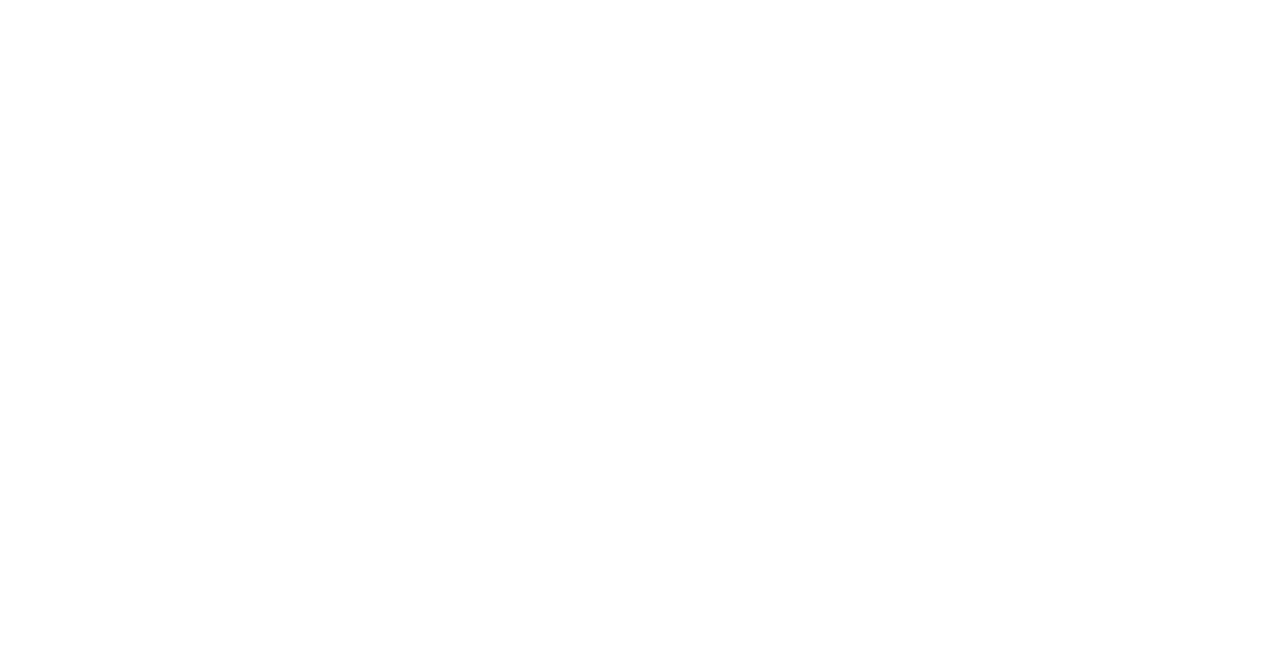
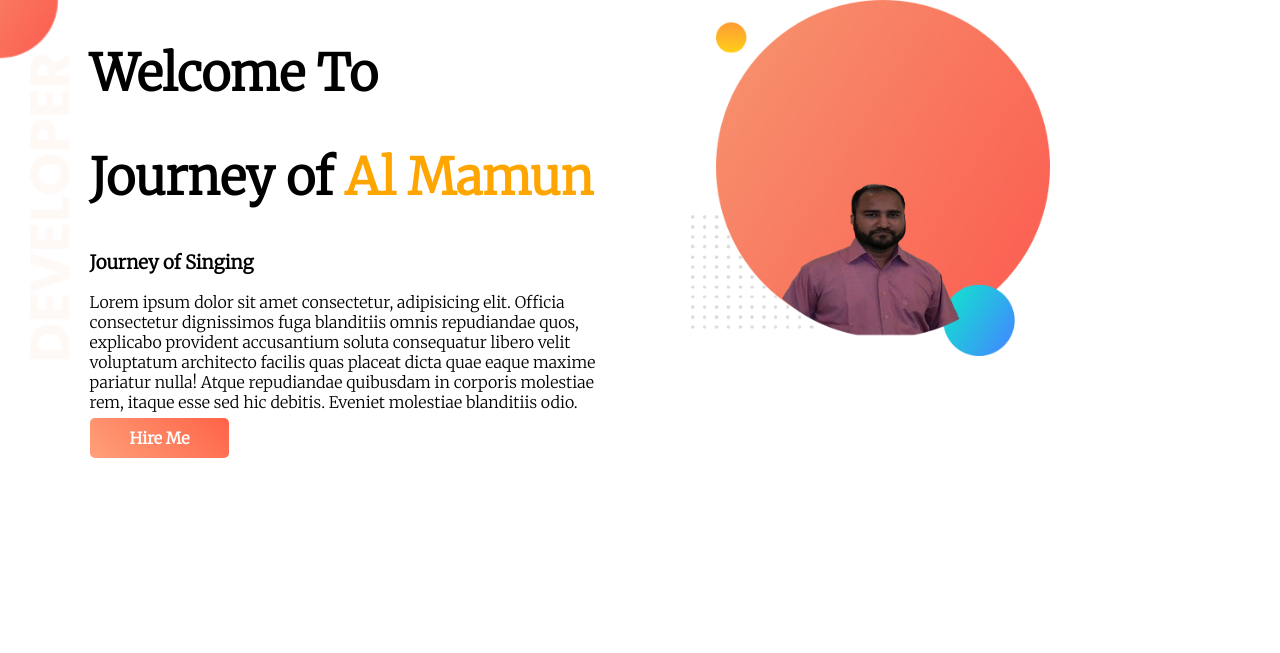
Before and after one commit to mgamamunbd/developer-portfolio, a plain HTML site: page index.html in a window 1280 px wide. Drawn offline with Linux system fonts and the light colour scheme.

Commit message:
top-banner

```diff
--- a/index.html
+++ b/index.html
@@ -5,7 +5,40 @@
     <meta http-equiv="X-UA-Compatible" content="IE=edge" />
     <meta name="viewport" content="width=device-width, initial-scale=1.0" />
     <title>Document</title>
+    <link rel="preconnect" href="https://fonts.googleapis.com" />
+    <link rel="preconnect" href="https://fonts.gstatic.com" crossorigin />
+    <link
+      href="https://fonts.googleapis.com/css2?family=Merriweather:wght@300&display=swap"
+      rel="stylesheet"
+    />
     <link rel="stylesheet" href="style.css" />
   </head>
-  <body></body>
+  <body>
+    <!-- Top banner -->
+
+    <section class="top-banner">
+      <div class="half-width">
+        <h1>Welcome To</h1>
+        <h1>Journey of <span>Al Mamun</span></h1>
+        <h3>Journey of Singing</h3>
+        <p>
+          Lorem ipsum dolor sit amet consectetur, adipisicing elit. Officia
+          consectetur dignissimos fuga blanditiis omnis repudiandae quos,
+          explicabo provident accusantium soluta consequatur libero velit
+          voluptatum architecto facilis quas placeat dicta quae eaque maxime
+          pariatur nulla! Atque repudiandae quibusdam in corporis molestiae rem,
+          itaque esse sed hic debitis. Eveniet molestiae blanditiis odio.
+        </p>
+        <a
+          class="anchor-button"
+          target="_blank"
+          href="https://www.facebook.com/mgamamunbd/"
+          >Hire Me</a
+        >
+      </div>
+      <div class="half-width">
+        <img src="images/my-bg.png" alt="Background Images" />
+      </div>
+    </section>
+  </body>
 </html>
--- a/style.css
+++ b/style.css
@@ -0,0 +1,34 @@
+body {
+  margin: 0%;
+  font-family: "Merriweather", serif;
+}
+section {
+  height: 500px;
+  padding-bottom: 150px;
+}
+.top-banner {
+  background-image: url("images/top-banner.png");
+  background-repeat: no-repeat;
+}
+.half-width {
+  width: 40%;
+  float: left;
+  margin-left: 5%;
+  padding-left: 2%;
+}
+h1 {
+  font-size: 50px;
+}
+h1 span {
+  color: orange;
+}
+.half-width img {
+  width: 70%;
+}
+.anchor-button{
+    text-decoration: none;
+    background: linear-gradient(45deg, lightsalmon, tomato);
+    padding: 10px 40px;
+    border-radius: 5px;
+    color: white;
+    font-weight: 700;
```
Also changed, not shown: images/almamun.png (added), images/dream-bg.png (added), images/exp-bg.png (added), images/my-bg.png (added), images/my-bg2.png (added), images/top-banner.png (added), 1 other file.
